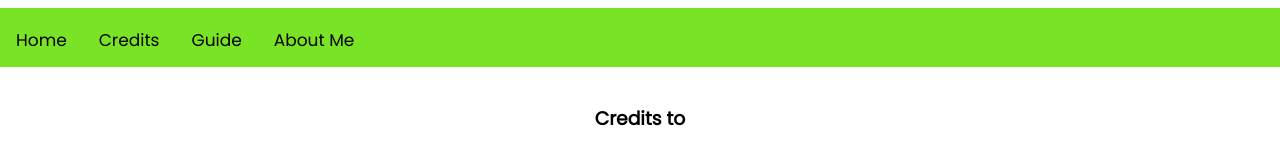
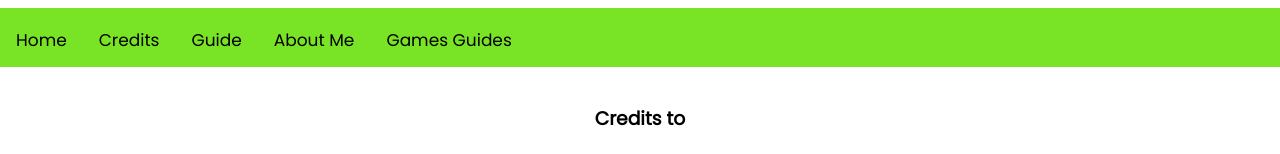
Before and after one commit to GrowtopiaGuide/home, a plain HTML site: page credits.html in a window 1280 px wide. Shown: the top 154 px of the page. Drawn offline with Linux system fonts and the light colour scheme.

Commit message:
Update credits.html

```diff
--- a/credits.html
+++ b/credits.html
@@ -14,6 +14,7 @@
   <a href="credits.html">Credits</a>
   <a href="guide.html">Guide</a>
   <a href="about.html">About Me</a>
+  <a href="games.html">Games Guides</a>
 </div>
 
 <br>
```
